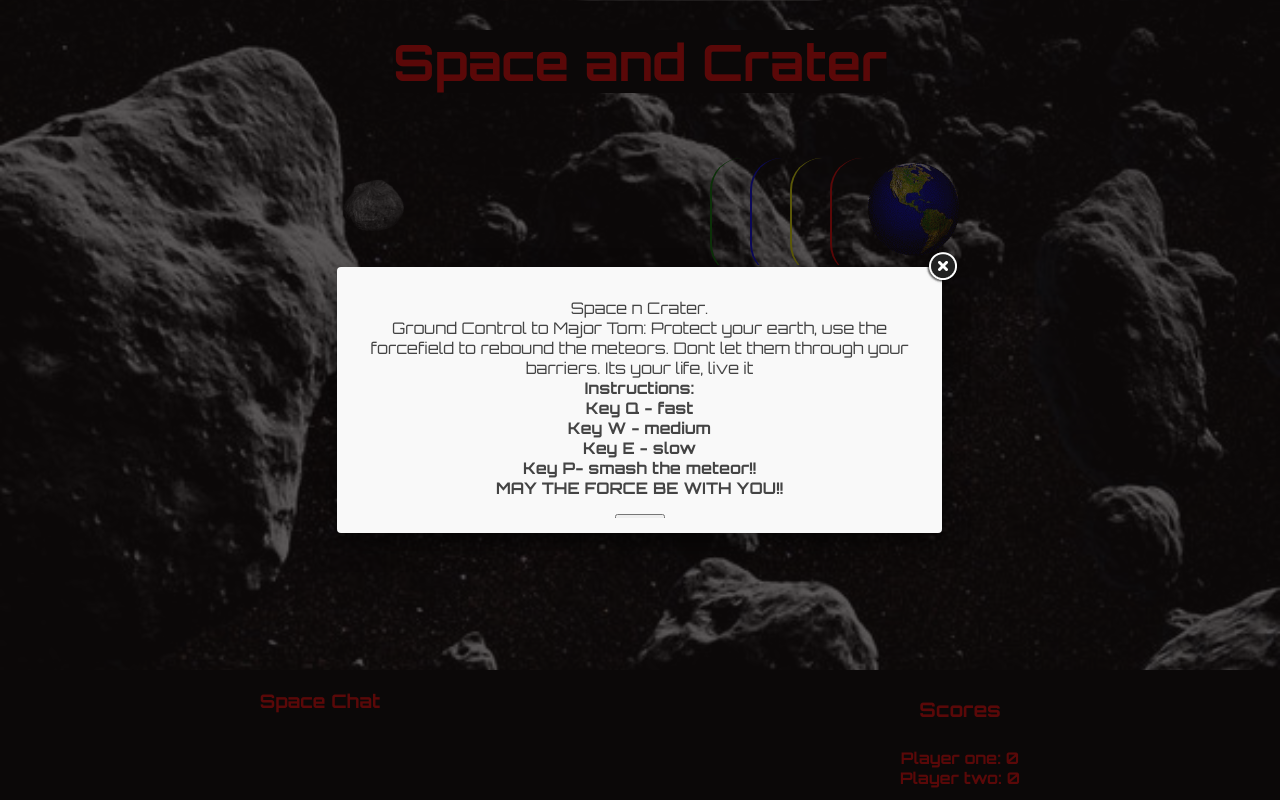
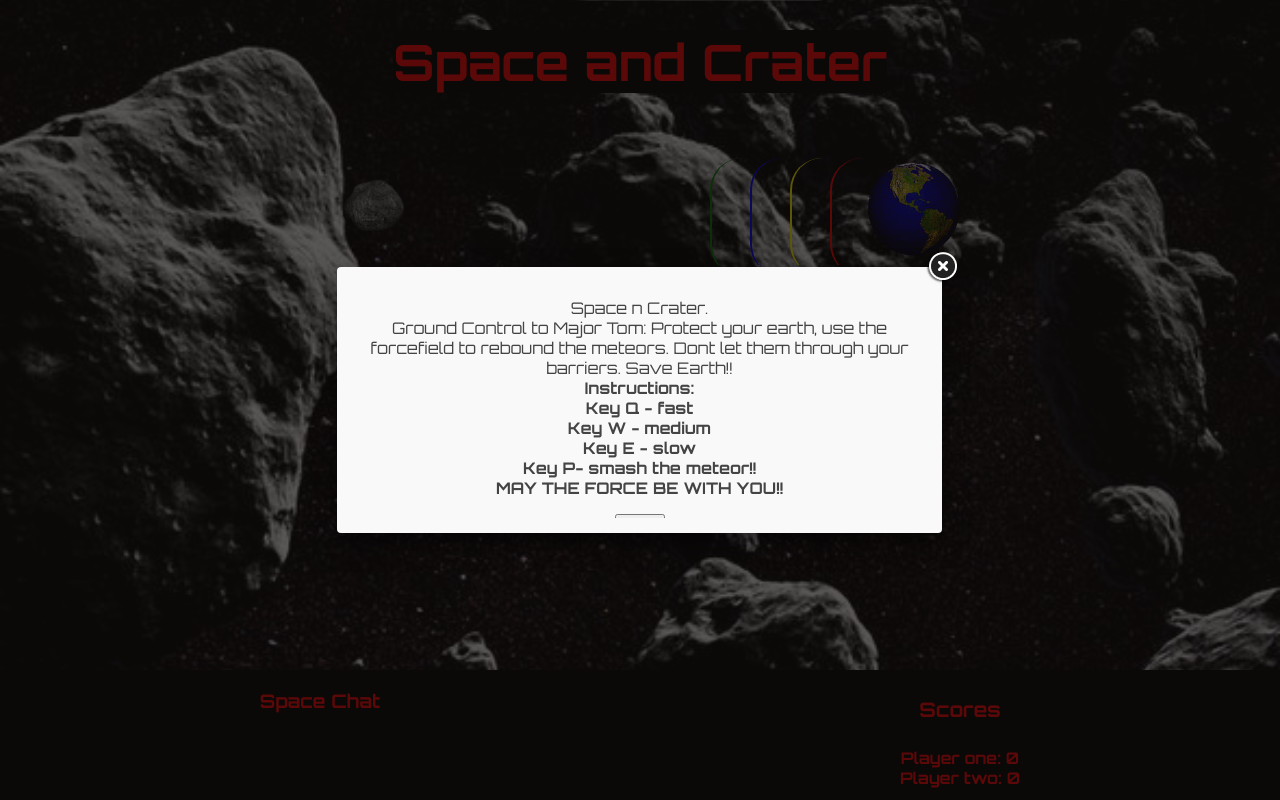
Before and after one commit to Crozza71/WDI20-PROJECT1, a PHP site: page / in a window 1280 px wide. Run offline with PHP 8.4, Linux system fonts and the light colour scheme.

Commit message:
wording on p

```diff
--- a/project.html
+++ b/project.html
@@ -20,7 +20,7 @@
     <div class="fancybox-welcome">
       <p>Space n Crater. <br>
       Ground Control to Major Tom:
-      Protect your earth, use the forcefield to rebound the meteors. Dont let them through your barriers. Its your life, live it
+      Protect your earth, use the forcefield to rebound the meteors. Dont let them through your barriers. Save Earth!!
       <b><br>Instructions:<br>
       Key Q - fast<br>
       Key W - medium<br>
```
Also changed, not shown: css/project.css (+10 -0 lines).
